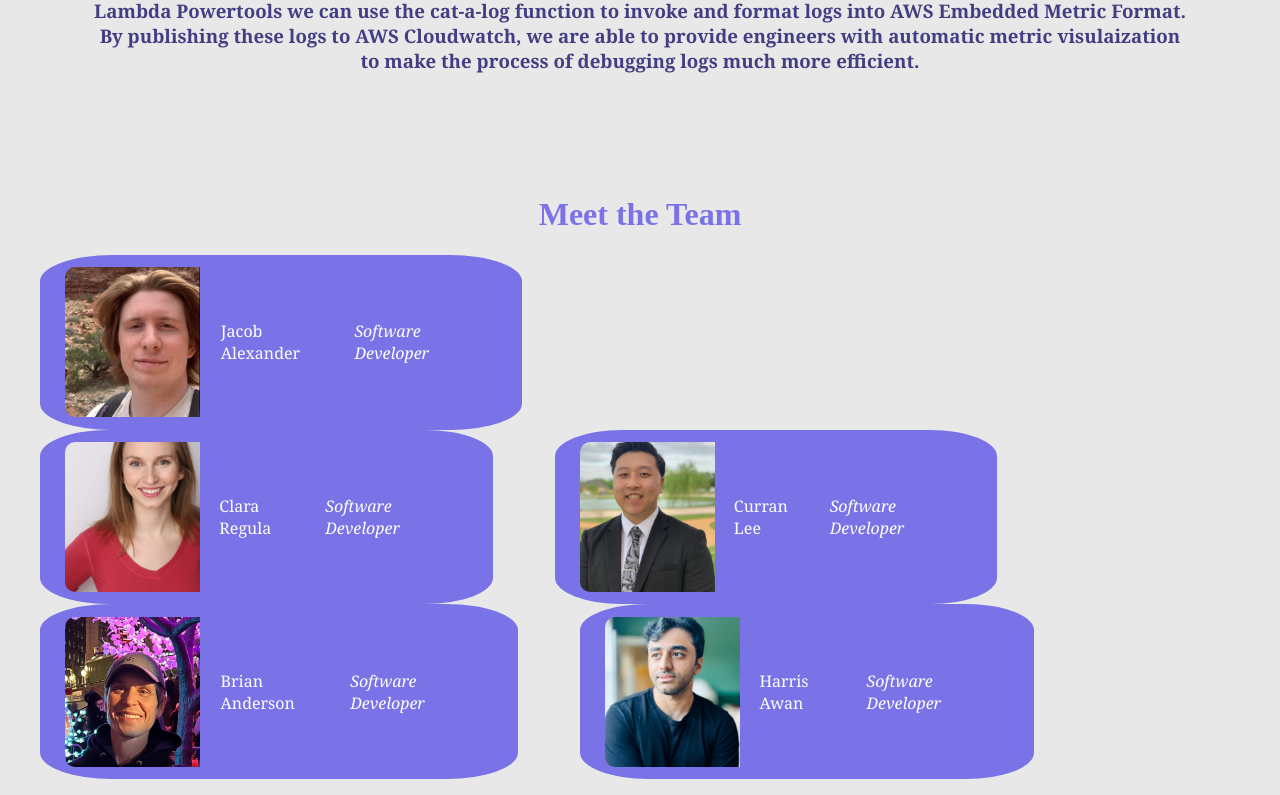
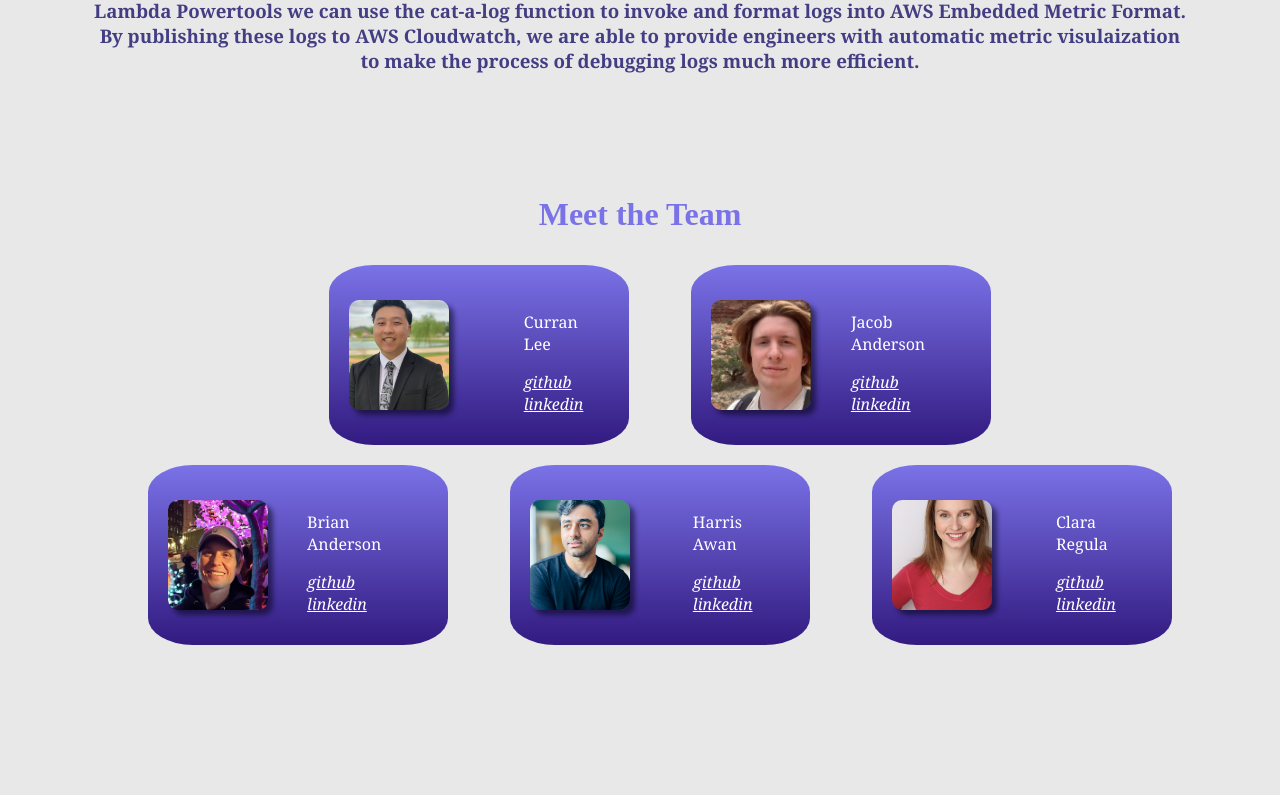
Before and after one commit to oslabs-beta/cat-a-log-webpage, a React app: page /about in a window 1280 px wide. Shown: the part 460-1255 px from the top of the page. After the commit the page ends 1131 px from the top, so only its background shows below. Built offline with nearby package versions, Linux system fonts and the light colour scheme; a web font is replaced by a local one.

Commit message:
fixed cards

```diff
--- a/src/components/About.js
+++ b/src/components/About.js
@@ -1,5 +1,6 @@
 import React from 'react';
 import '../styles.css';
+import Card from './Card.js';
 import BrianImage from '../assets/Brian.PNG'; // Adjust paths as needed
 import HarrisImage from '../assets/Harris.jpg';
 import ClaraImage from '../assets/Clara.jpeg';
@@ -17,41 +18,11 @@
             <h3>Why use a washing machine when you can do them by hand? Becuase it makes your job way easier! Leveraging AWS Lambda Powertools we can use the cat-a-log function to invoke and format logs into AWS Embedded Metric Format. By publishing these logs to AWS Cloudwatch, we are able to provide engineers with automatic metric visulaization to make the process of debugging logs much more efficient.</h3>
             <h1>Meet the Team</h1>
             <ul className='teamlist'>
-                <li className='card' id='Brian'>
-                    <div className='image-container'>
-                        <img src={BrianImage} alt="Brian Anderson" />
-                    </div>
-                    <p className='name'>Brian Anderson</p>
-                    <p className='role'>Software Developer</p>
-                </li>
-                <li className='card' id='Harris'>
-                    <div className='image-container'>
-                        <img src={HarrisImage} alt="Brian Anderson" />
-                    </div>
-                    <p className='name'>Harris Awan</p>
-                    <p className='role'>Software Developer</p>
-                </li>
-                <li className='card' id='Clara'>
-                    <div className='image-container'>
-                        <img src={ClaraImage} alt="Brian Anderson" />
-                    </div>
-                    <p className='name'>Clara Regula</p>
-                    <p className='role'>Software Developer</p>
-                </li>
-                <li className='card' id='Curran'>
-                    <div className='image-container'>
-                        <img src={CurranImage} alt="Curran" />
-                    </div>
-                    <p className='name'>Curran Lee</p>
-                    <p className='role'>Software Developer</p>
-                </li>
-                <li className='card' id='Jacob'>
-                    <div className='image-container'>
-                        <img src={JacobImage} alt="Jacob" />
-                    </div>
-                    <p className='name'>Jacob Alexander</p>
-                    <p className='role'>Software Developer</p>
-                </li>
+                <Card image={BrianImage} name='Brian Anderson' text={['github', 'linkedin']} />
+                <Card image={HarrisImage} name='Harris Awan' text={['http://www.github.com/HarrAwa', 'http://www.linkedin.com/in/harrawan123/']} />
+                <Card image={ClaraImage} name='Clara Regula' text={['github', 'linkedin']} />
+                <Card image={CurranImage} name='Curran Lee' text={['github', 'linkedin']} />
+                <Card image={JacobImage} name='Jacob Anderson' text={['github', 'linkedin']} />
             </ul>
         </div>
     )
--- /dev/null
+++ b/src/components/Card.js
@@ -0,0 +1,19 @@
+import React from 'react';
+import '../styles.css';
+
+const Card = ({ image, name, text }) => {
+    return (
+        <li className='card'>
+            <div className='image-container'>
+                <img src={image} alt="headshot" />
+            </div>
+            <div>
+                <p className='name'>{ name }</p>
+                <a className='role' href={ text[0] }>github</a>
+                <a className='role' href={ text[1] }>linkedin</a>
+            </div>
+        </li>
+    )
+}
+
+export default Card;
--- a/src/styles.css
+++ b/src/styles.css
@@ -3,10 +3,10 @@
     background-color: rgb(233, 232, 232);
     margin: 0;
     padding: 0;
-    display: flex;
-    justify-content: center;
-    align-items: center;
+    min-height: 100vh;
   }
+
+
 
   h1 {
     font-family: C;
@@ -96,6 +96,7 @@
     font-family: Georgia, 'Times New Roman', Times, serif;
     font-style: italic;
     color: rgb(255, 255, 255);
+    display: flex;
   }
 
   .teamlist {
@@ -103,20 +104,24 @@
     flex-wrap: wrap-reverse;
     align-items: center;
     gap: 5%;
-  }
+    justify-content: center;
+}
 
-  .card {
+.card {
     display: flex;
     align-items: center;
-    padding-top: 1%;
-    padding-bottom: 1%;
-    padding-left: 2%;
-    padding-right: 3%;
+    padding: 10px 20px;
+    margin-top: 10px;
+    margin-bottom: 10px;
     list-style: none;
     border: 2px none;
     border-radius: 15%;
-    background-color: rgb(122, 114, 231);
-  }
+    background: linear-gradient(to bottom, rgb(122, 114, 231), rgb(50, 26, 128));
+    width: 300px;
+    min-height: 180px;
+    box-sizing: border-box;
+    justify-content: space-between;
+}
 
   .name {
     font-family: Georgia, 'Times New Roman', Times, serif;
@@ -125,18 +130,23 @@
   }
 
   .image-container {
-    width: 150px; /* Adjust as needed */
-    height: 150px; /* Adjust as needed */
+    width: 100px; /* Adjust as needed */
+    height: 110px; /* Adjust as needed */
     overflow: hidden;
     border-radius: 10px; /* Optional: for rounded corners */
-    margin: 0 auto;
-    padding-right: 5%;
+    margin-right: 5px;
+    padding: 0;
+    display: flex;
+    justify-content: center;
+    align-items: center;
+    box-shadow: 5px 5px 5px rgba(2, 1, 13, 0.499);
 }
 
 .image-container img {
     width: 100%;
-    height: 100%;
+    height: 120%;
     object-fit: cover; /* Ensures the image covers the square without distortion */
+    object-position: center; /* Centers the image within the square */
 }
 
 .navbar-logo {
```
